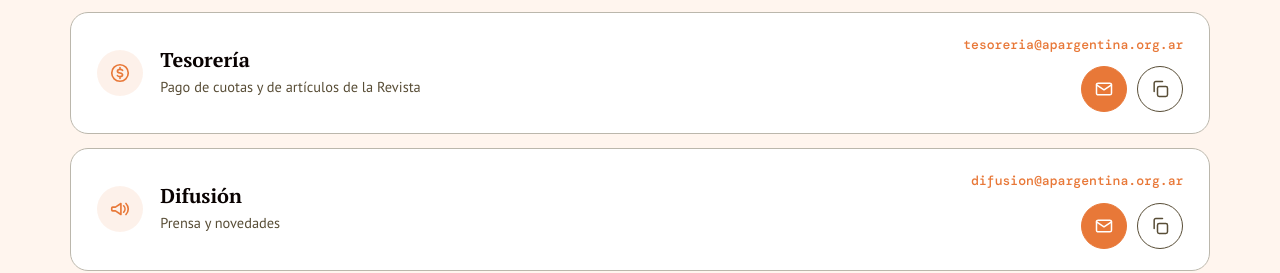
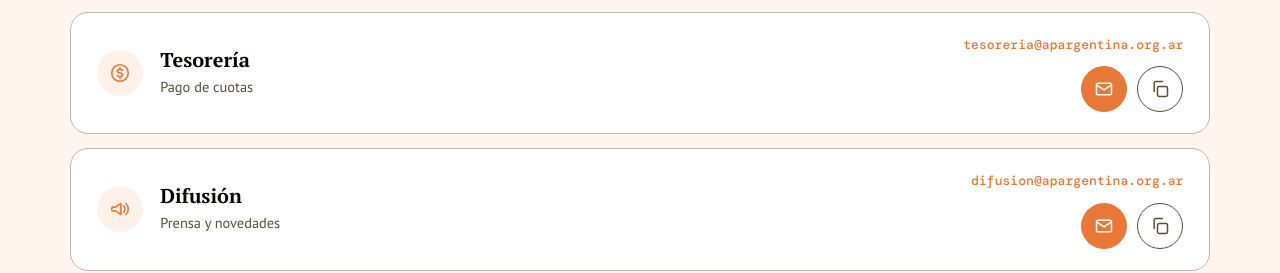
Before and after one commit to apaargentina/apaargentina.github.io, a Jekyll site: the page built from pages/contacto.html, in a window 1280 px wide and 1397 px high. Shown: the part 532-805 px from the top of the window. Built offline with Jekyll 4.4.1, drawn with Linux system fonts in a browser that asks for light colours.

Commit message:
Update _config.yml

```diff
--- a/_config.yml
+++ b/_config.yml
@@ -92,7 +92,7 @@ contactos:
     email: "secretaria@apargentina.org.ar"
     icono: "secretaria"
   - area: "Tesorería"
-    descripcion: "Pago de cuotas y de artículos de la Revista"
+    descripcion: "Pago de cuotas"
     email: "tesoreria@apargentina.org.ar"
     icono: "tesoreria"
   - area: "Difusión"
```
